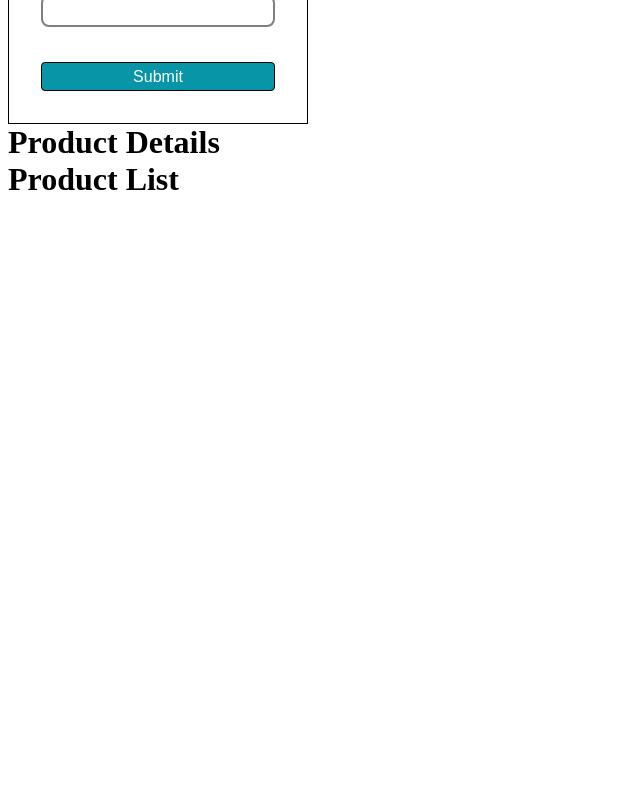
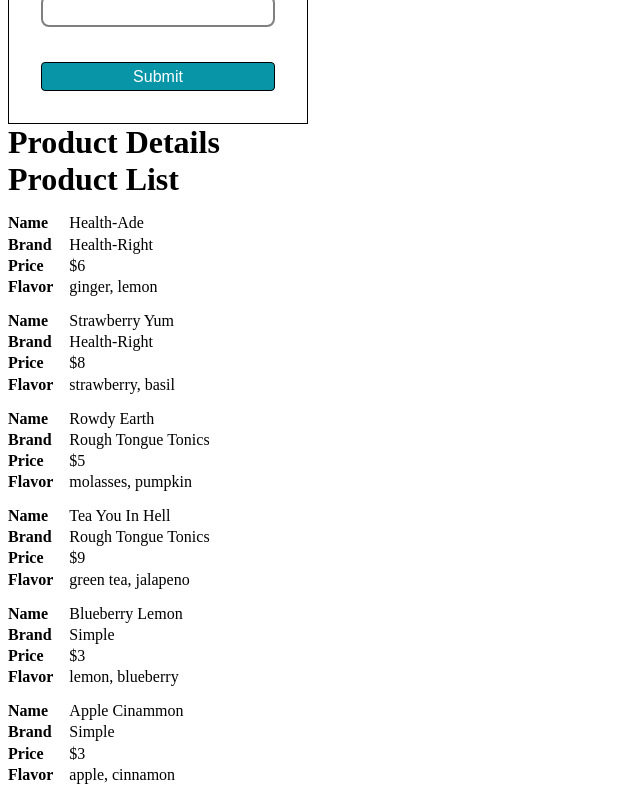
Before and after one commit to AlyxMoon/epicodus-project-react02-kombucha-taproom, a React (Create React App) app: page / in a window 1280 px wide. Shown: the part 419-1219 px from the top of the page, without its empty margins (0-640 px from the left). Before the commit the page ends 800 px from the top, so only its background shows below. Built offline with nearby package versions, Linux system fonts and the light colour scheme.

Commit message:
have products persist across page load and have default products

```diff
--- a/src/App.jsx
+++ b/src/App.jsx
@@ -1,5 +1,7 @@
 import { Component } from 'react'
 import views from './views'
+
+import * as api from './lib/api'
 
 class App extends Component {
   constructor () {
@@ -10,6 +12,13 @@ class App extends Component {
     }
   }
 
+  async componentDidMount () {
+    const products = await api.getProducts()
+    this.setState({
+      products,
+    })
+  }
+
   addProduct = (product) => {
     this.setState({
       products: [
@@ -17,6 +26,7 @@ class App extends Component {
         product,
       ],
     }, () => {
+      api.updateProducts(this.state.products)
       console.log('product list updated', this.state.products)
     })
   }
--- /dev/null
+++ b/src/lib/api.js
@@ -0,0 +1,62 @@
+
+const defaultProducts = [
+  {
+    name: 'Health-Ade',
+    brand: 'Health-Right',
+    price: 6,
+    pints: 90,
+    flavor: 'ginger, lemon',
+    description: 'Ready for a delicious and healthy taste bud experience? Get health-ade!',
+  },
+  {
+    name: 'Strawberry Yum',
+    brand: 'Health-Right',
+    price: 8,
+    pints: 8,
+    flavor: 'strawberry, basil',
+    description: 'Our seasonal classic. Fresh organic strawberries combined with fresh herbs combine to make a treat that everyone can enjoy. Get a glass while supplies last!',
+  },
+  {
+    name: 'Rowdy Earth',
+    brand: 'Rough Tongue Tonics',
+    price: 5,
+    pints: 110,
+    flavor: 'molasses, pumpkin',
+    description: 'Two flavors you don\'t typically see together. But you aren\'t typical. You\'re tough, and you need a drink to match. With fresh, strong ingredients from the earth, this drink will revitalize you and give you the energy you need to keep on trucking.',
+  },
+  {
+    name: 'Tea You In Hell',
+    brand: 'Rough Tongue Tonics',
+    price: 9,
+    pints: 54,
+    flavor: 'green tea, jalapeno',
+    description: 'You would wish this drink on your greatest friend, because it\'ll see you through thick and thin. When the times are tough and you need some tough love back, throw back a glass infused with the most righteous of jalapenos and get your act together.',
+  },
+  {
+    name: 'Blueberry Lemon',
+    brand: 'Simple',
+    price: 3,
+    pints: 3,
+    flavor: 'lemon, blueberry',
+    description: 'We don\'t believe in wasting time with slogans. We make kombucha, enjoy.',
+  },
+  {
+    name: 'Apple Cinammon',
+    brand: 'Simple',
+    price: 3,
+    pints: 20,
+    flavor: 'apple, cinnamon',
+    description: 'We don\'t believe in wasting time with slogans. We make kombucha, enjoy.',
+  },
+]
+
+export const getProducts = async () => {
+  const products = window.localStorage.getItem('r2-kombucha-products')
+
+  return products ? JSON.parse(products) : defaultProducts
+}
+
+export const updateProducts = async (products = []) => {
+  window.localStorage.setItem('r2-kombucha-products', JSON.stringify(products))
+  return products
+}
```
